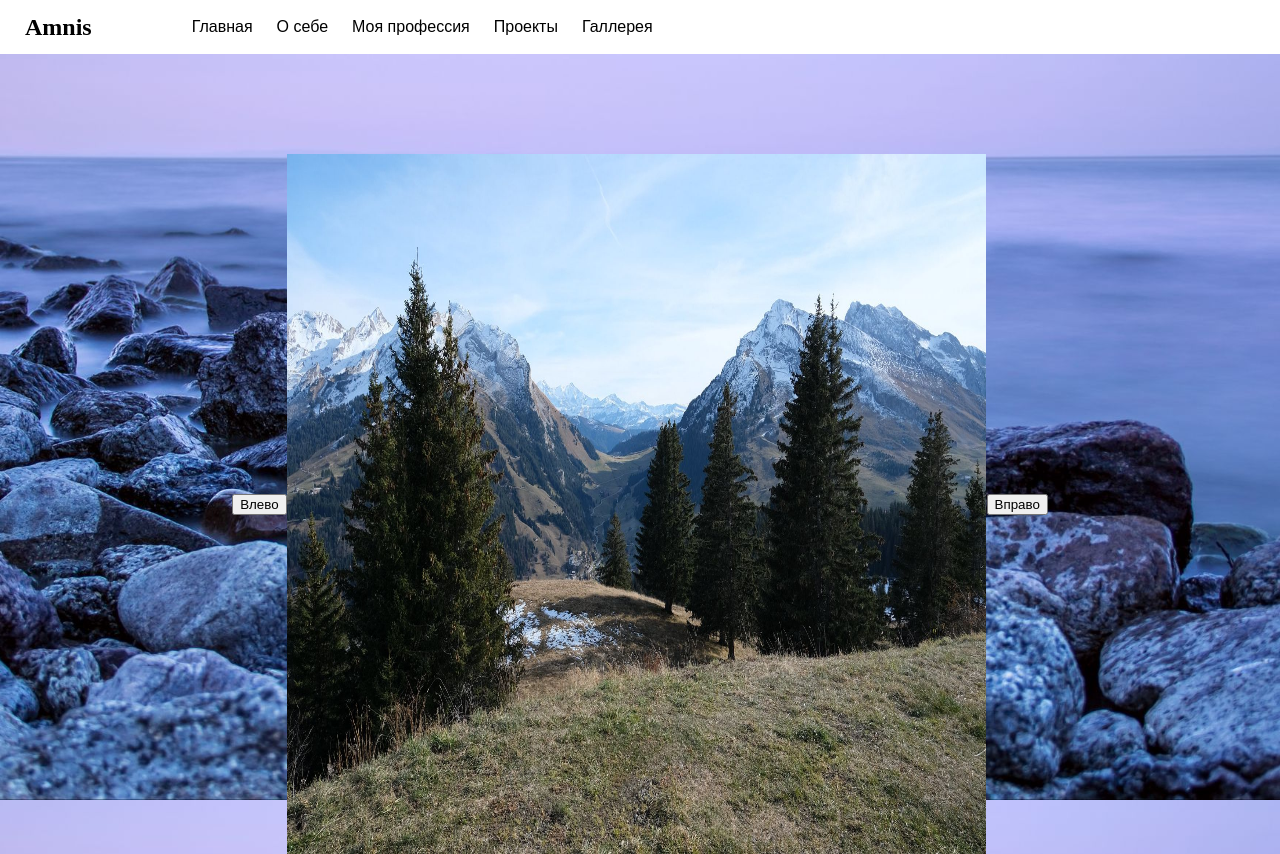
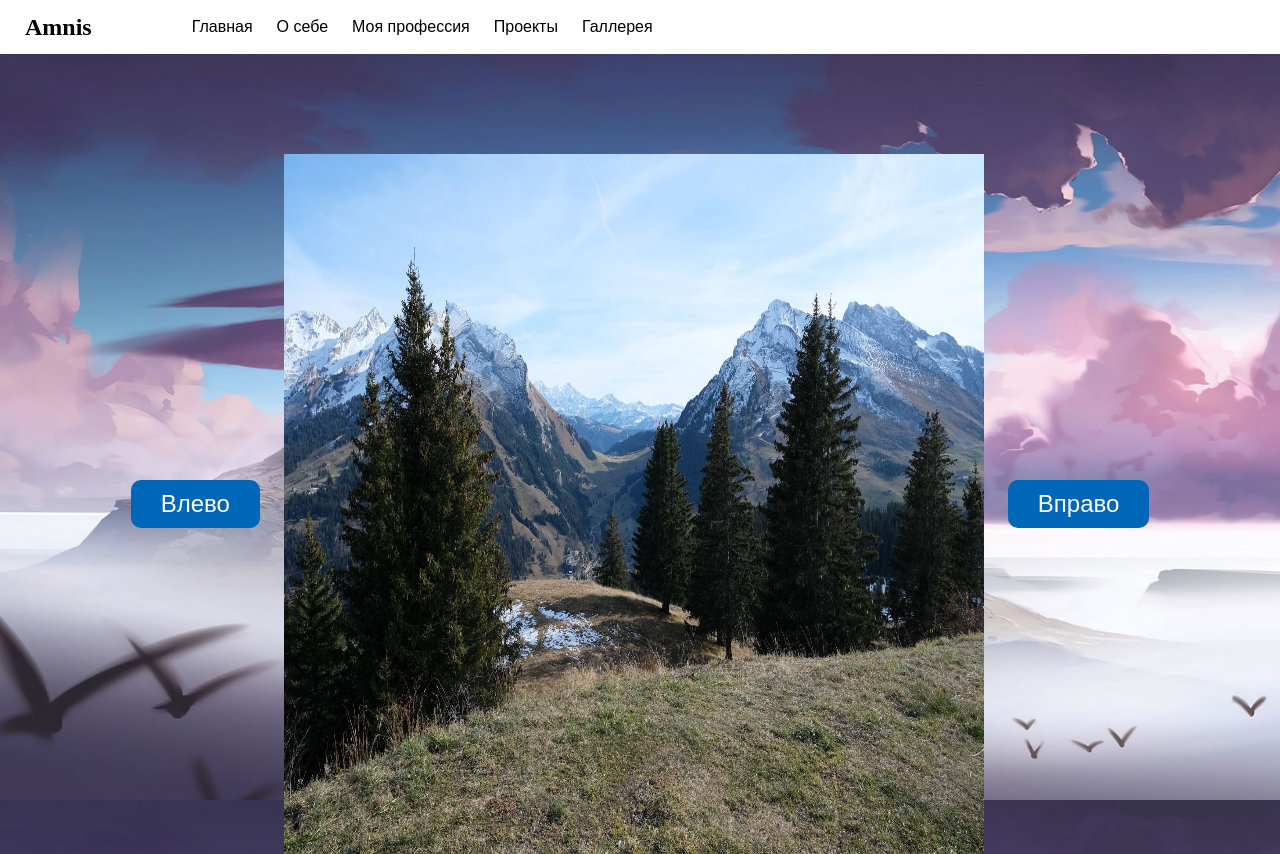
Before and after one commit to Internet-programming-labs/Lab2, a PHP site: page /gallery.php in a window 1280 px wide. Run offline with PHP 8.4, Linux system fonts and the light colour scheme.

Commit message:
Added new backgound (pink sky)

```diff
--- a/Styles/gallery.css
+++ b/Styles/gallery.css
@@ -10,7 +10,7 @@ html
 
 body
 {
-    background-image: url(../images/stones.jpg);
+    background-image: url(../images/pinkSky.jpg);
     background-attachment: fixed;
     background-size: cover;
     background-position: center;
@@ -54,3 +54,24 @@ body
 {
     height: 200px;
 }
+
+.gallery button
+{
+    background-color: #0067B8;
+    border-width: 0;
+    border-radius: 10px;
+    padding: 10px 30px;
+    font-size: 24px;
+    margin: 0 24px;
+    color: white;
+}
+
+.gallery button:hover
+{
+    background-color: #0164b2;
+}
+
+.gallery button:active
+{
+    background-color: #0160ab;
+}
```
Also changed, not shown: images/Ball.jpg (added), images/castle.jpg (added), images/pinkSky.jpg (added).
